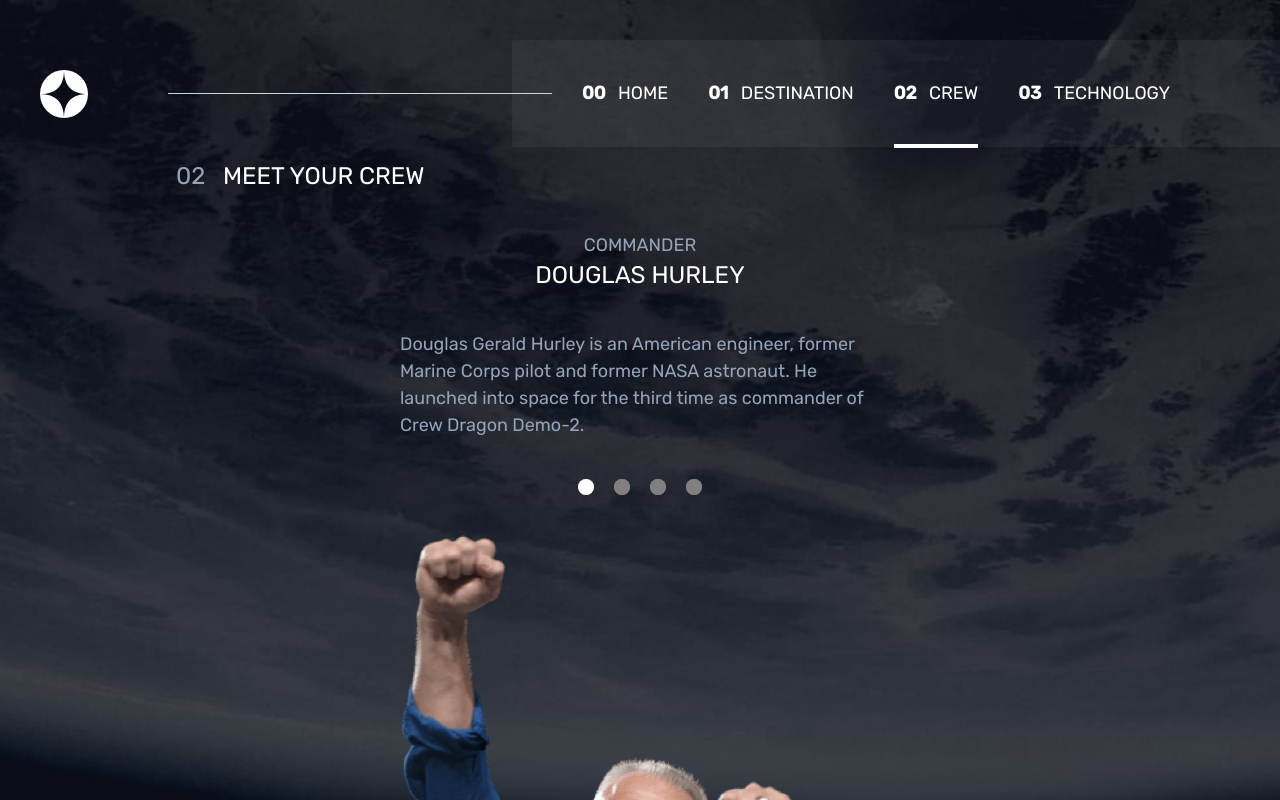
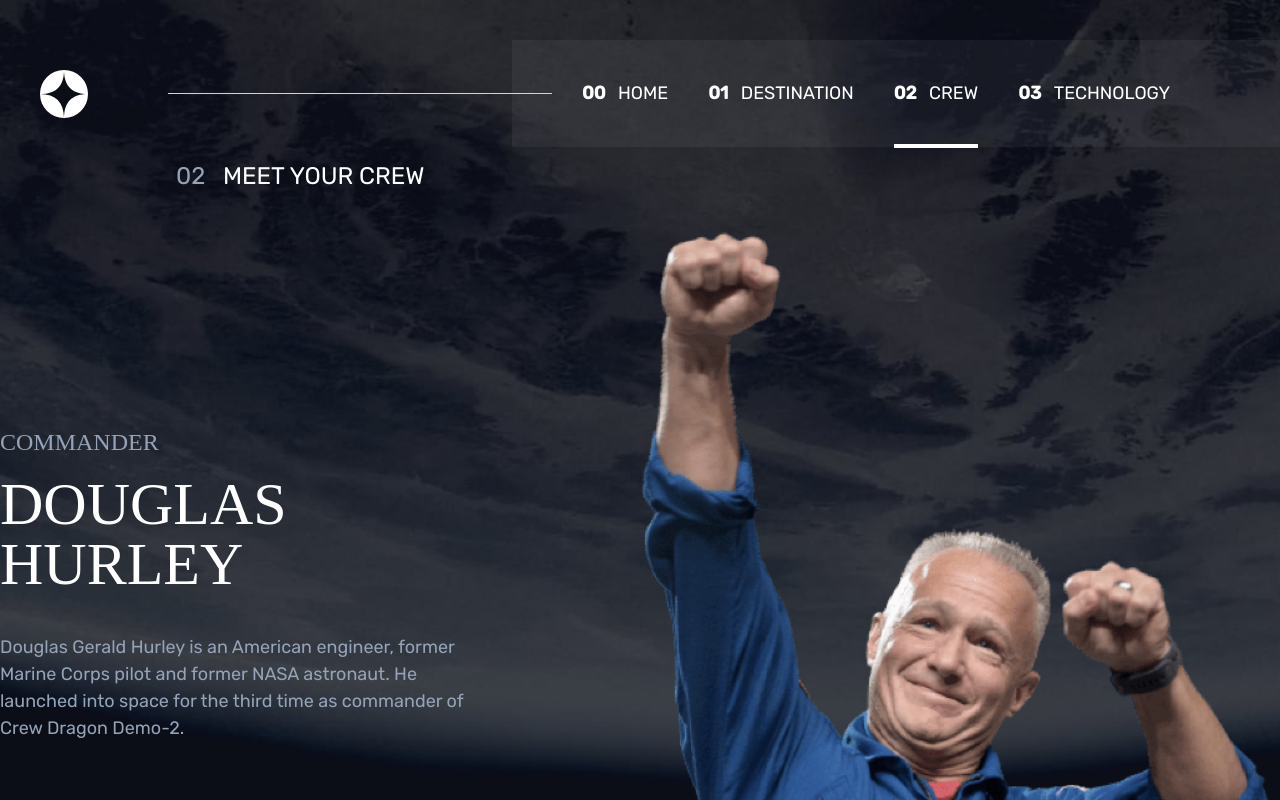
Before and after one commit to alexander-hergert/space-tourism-website, a React (Vite) app: page /crew/commander in a window 1280 px wide. Shown: the top 800 px of the page. Built offline with nearby package versions, Linux system fonts and the light colour scheme; a web font is replaced by a local one.

Commit message:
Add desktop styles to Crew page.

```diff
--- a/src/components/Crew/CrewNavbar.jsx
+++ b/src/components/Crew/CrewNavbar.jsx
@@ -1,8 +1,7 @@
 import React from "react";
-import { NavLink } from "react-router-dom";
 import CrewNavbarLink from "./CrewNavbarLink";
 
-const CrewNavbar = () => {
+const CrewNavbar = ({ styles }) => {
   const navlinks = [
     { path: "/crew/commander" },
     { path: "/crew/Mission Specialist" },
@@ -11,7 +10,7 @@ const CrewNavbar = () => {
   ];
 
   return (
-    <div className="mt-10 md:mb-10">
+    <div className={`mt-10 mb-10 ${styles}`}>
       <ul className="flex justify-center gap-5">
         {navlinks.map((item) => (
           <CrewNavbarLink key={item.path} {...item} />
--- a/src/components/Crew/CrewNavbarLink.jsx
+++ b/src/components/Crew/CrewNavbarLink.jsx
@@ -11,7 +11,7 @@ const Li = styled.li`
   display: grid;
   place-items: center;
 
-  &:hover {
+  :hover {
     background-color: white;
   }
 
--- a/src/pages/Crew/CrewInnerPage.jsx
+++ b/src/pages/Crew/CrewInnerPage.jsx
@@ -17,19 +17,26 @@ const CrewInnerPage = () => {
     const crew = crewArray[0];
 
     return (
-      <div className="flex flex-col md:flex-col-reverse ">
+      <div
+        className="flex flex-col md:flex-col-reverse
+      lg:flex-row-reverse justify-center items-center lg:gap-[10rem]"
+      >
         <div className="flex flex-col md:flex-col-reverse">
-          <div className="m-auto w-[50vw] max-w-[30rem]">
+          <div className="m-auto w-[50vw] max-w-[30rem] lg:max-w-[40rem]">
             <img className="w-full" src={crew?.image} alt={crew?.name} />
           </div>
-          <CrewNavbar />
+          <CrewNavbar styles={"lg:hidden"} />
         </div>
-        <div className="text-center m-auto max-w-[30rem]">
-          <h3 className="text-slate-400 uppercase">{crew?.role}</h3>
-          <h3 className="text-2xl uppercase">{crew?.name}</h3>
+        <div
+          className="text-center m-auto max-w-[40rem]
+         lg:m-0 lg:text-left flex flex-col"
+        >
+          <h3 className="text-slate-400 uppercase font lg:text-2xl">{crew?.role}</h3>
+          <h3 className="mt-4 text-2xl uppercase font lg:text-6xl">{crew?.name}</h3>
           <p className="mt-10 text-slate-400 text-center px-5 lg:text-left lg:px-0">
             {crew?.bio}
           </p>
+          <CrewNavbar styles={"max-lg:hidden self-start mt-28"} />
         </div>
       </div>
     );
```
Also changed, not shown: 1 other file (tests, documents, lock files or other folders).
